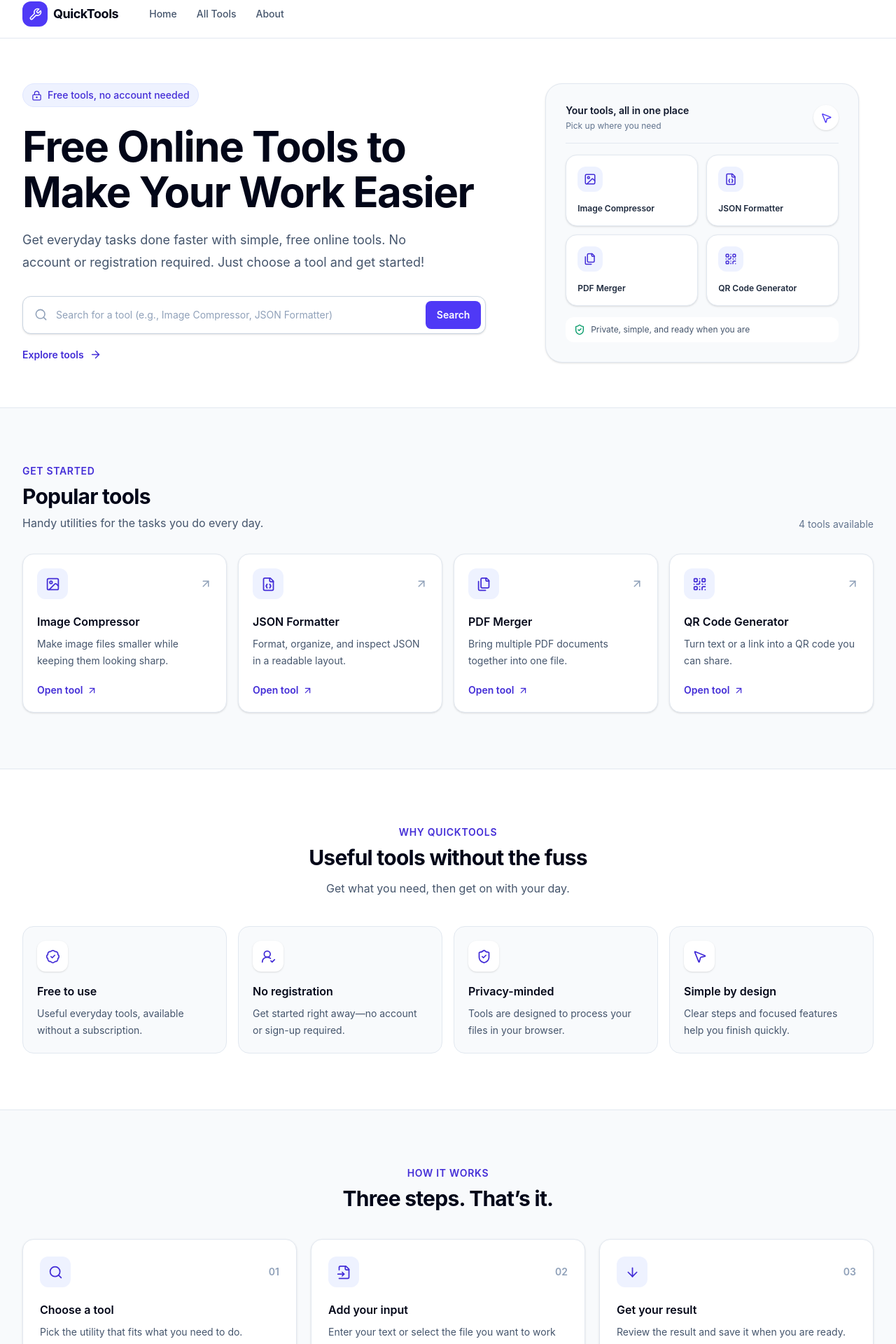
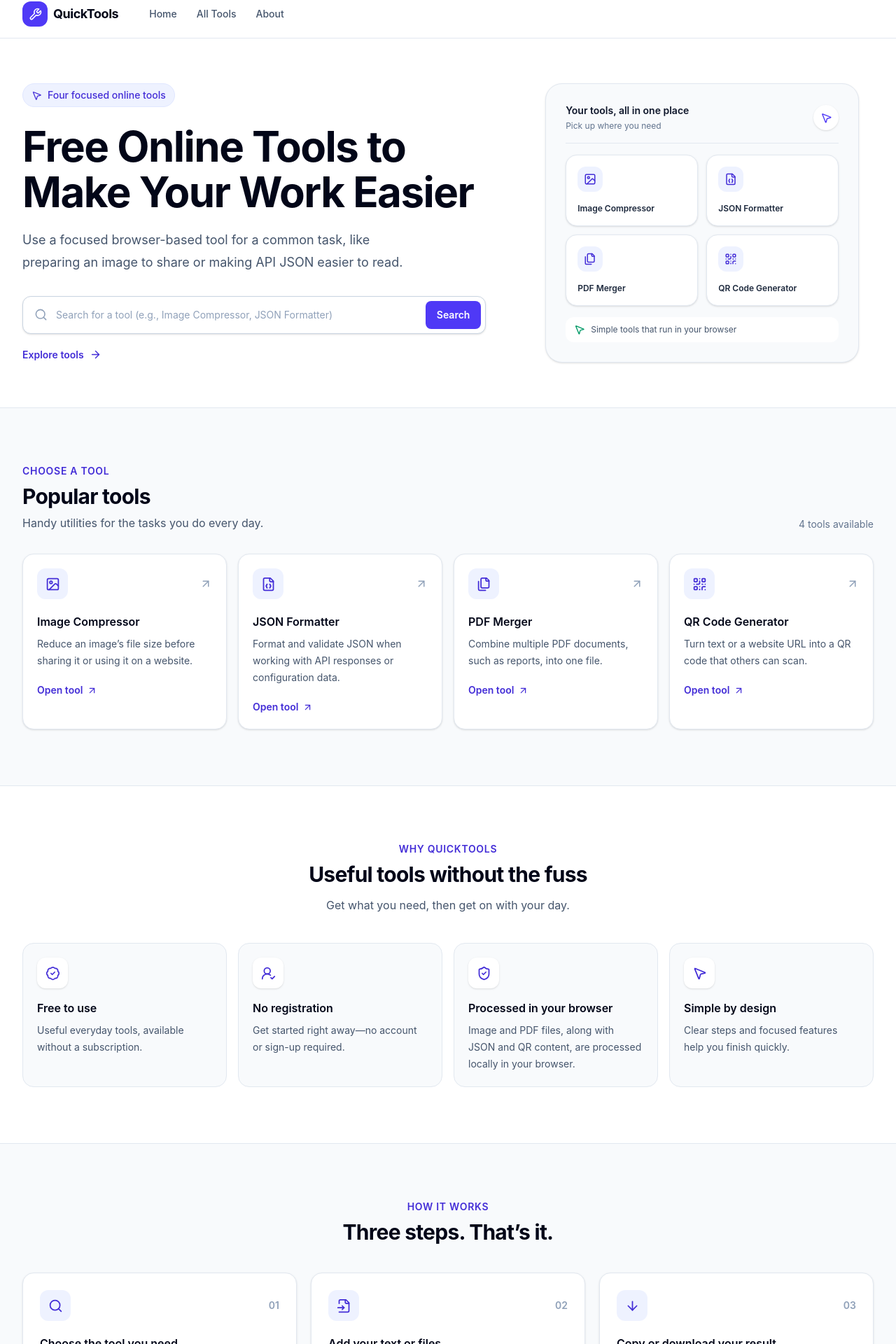
Before and after one commit to gungun08466-ux/quicktools, a React (Vite) app: page / in a window 1280 px wide. Shown: the part 14-1934 px from the top of the page at 70% size. Built offline with nearby package versions, Linux system fonts and the light colour scheme.

Commit message:
Improve homepage content and SEO

```diff
--- a/src/pages/Home.jsx
+++ b/src/pages/Home.jsx
@@ -6,7 +6,6 @@ import {
   FileJson,
   Files,
   Image,
-  LockKeyhole,
   MousePointer2,
   QrCode,
   Search,
@@ -22,28 +21,28 @@ import ToolCard from '../components/tools/ToolCard.jsx'
 const tools = [
   {
     title: 'Image Compressor',
-    description: 'Make image files smaller while keeping them looking sharp.',
+    description: 'Reduce an image’s file size before sharing it or using it on a website.',
     to: '/image-compressor',
     icon: Image,
     category: 'Images',
   },
   {
     title: 'JSON Formatter',
-    description: 'Format, organize, and inspect JSON in a readable layout.',
+    description: 'Format and validate JSON when working with API responses or configuration data.',
     to: '/json-formatter',
     icon: FileJson,
     category: 'Developer',
   },
   {
     title: 'PDF Merger',
-    description: 'Bring multiple PDF documents together into one file.',
+    description: 'Combine multiple PDF documents, such as reports, into one file.',
     to: '/pdf-merger',
     icon: Files,
     category: 'PDF',
   },
   {
     title: 'QR Code Generator',
-    description: 'Turn text or a link into a QR code you can share.',
+    description: 'Turn text or a website URL into a QR code that others can scan.',
     to: '/qr-generator',
     icon: QrCode,
     category: 'Generator',
@@ -62,8 +61,8 @@ const benefits = [
     icon: UserRoundCheck,
   },
   {
-    title: 'Privacy-minded',
-    description: 'Tools are designed to process your files in your browser.',
+    title: 'Processed in your browser',
+    description: 'Image and PDF files, along with JSON and QR content, are processed locally in your browser.',
     icon: ShieldCheck,
   },
   {
@@ -75,18 +74,18 @@ const benefits = [
 
 const steps = [
   {
-    title: 'Choose a tool',
-    description: 'Pick the utility that fits what you need to do.',
+    title: 'Choose the tool you need',
+    description: 'Pick the utility that fits your task.',
     icon: Search,
   },
   {
-    title: 'Add your input',
-    description: 'Enter your text or select the file you want to work with.',
+    title: 'Add your text or files',
+    description: 'Enter your content or select files, then use the available settings.',
     icon: FileInput,
   },
   {
-    title: 'Get your result',
-    description: 'Review the result and save it when you are ready.',
+    title: 'Copy or download your result',
+    description: 'Copy the result or download the generated file, depending on the tool.',
     icon: ArrowDown,
   },
 ]
@@ -132,14 +131,14 @@ export default function Home() {
         }`}>
           <div className="max-w-2xl">
             <span className="inline-flex items-center gap-2 rounded-full border border-indigo-100 bg-indigo-50 px-3 py-1.5 text-sm font-medium text-indigo-700">
-              <LockKeyhole aria-hidden="true" size={15} />
-              Free tools, no account needed
+              <MousePointer2 aria-hidden="true" size={15} />
+              Four focused online tools
             </span>
             <h1 className="mt-6 text-4xl font-bold tracking-tight text-slate-950 sm:text-5xl lg:text-6xl lg:leading-[1.08]">
               Free Online Tools to Make Your Work Easier
             </h1>
             <p className="mt-5 max-w-xl text-lg leading-8 text-slate-600">
-              Get everyday tasks done faster with simple, free online tools. No account or registration required. Just choose a tool and get started!
+              Use a focused browser-based tool for a common task, like preparing an image to share or making API JSON easier to read.
             </p>
 
             <form
@@ -252,8 +251,8 @@ export default function Home() {
               ))}
             </div>
             <div className="mt-4 flex items-center gap-2 rounded-xl bg-white px-3 py-2.5 text-xs text-slate-600">
-              <ShieldCheck aria-hidden="true" size={16} className="text-emerald-600" />
-              Private, simple, and ready when you are
+              <MousePointer2 aria-hidden="true" size={16} className="text-emerald-600" />
+              Simple tools that run in your browser
             </div>
           </div>}
         </div>
@@ -267,7 +266,7 @@ export default function Home() {
         <div className="flex flex-col gap-5 sm:flex-row sm:items-end sm:justify-between">
           <div>
             <p className="text-sm font-semibold uppercase tracking-wider text-indigo-700">
-              Get started
+              Choose a tool
             </p>
             <h2 id="tools-heading" className="mt-2 text-3xl font-bold tracking-tight text-slate-950">
               Popular tools
@@ -351,7 +350,7 @@ export default function Home() {
             Make your next task a little easier.
           </h2>
           <p className="mx-auto mt-3 max-w-xl leading-7 text-slate-300">
-            Explore free tools designed to help you get things done—no account needed.
+            Browse the tools above to find the right fit for your task.
           </p>
           <button
             type="button"
```
